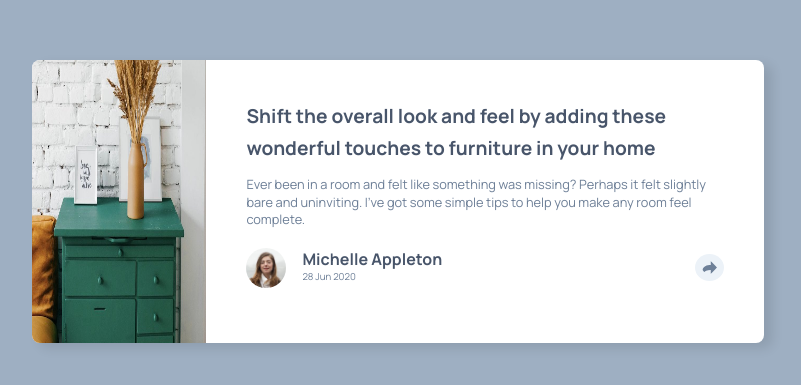
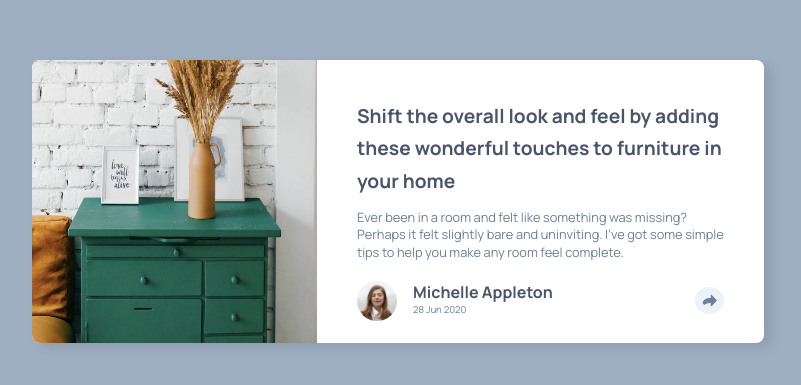
Before and after one commit to Jackson-zablon15/Article-preview-component, a plain HTML site: page index.html in a window 1280 px wide. Shown: the part 199-584 px from the top of the page, without its empty margins (242-1043 px from the left). Drawn offline with Linux system fonts and the light colour scheme.

Commit message:
Change size of image

```diff
--- a/style.css
+++ b/style.css
@@ -39,8 +39,9 @@ body{
     border-radius: 8px;
     box-shadow: 8px 5px 12px rgba(0, 0, 0, 0.1);
 }
-.figure{
-    max-width: 286px;
+
+.figure img{
+    width: 285px;
 }
 .figure img{
     border-top-left-radius: 8px;
```
